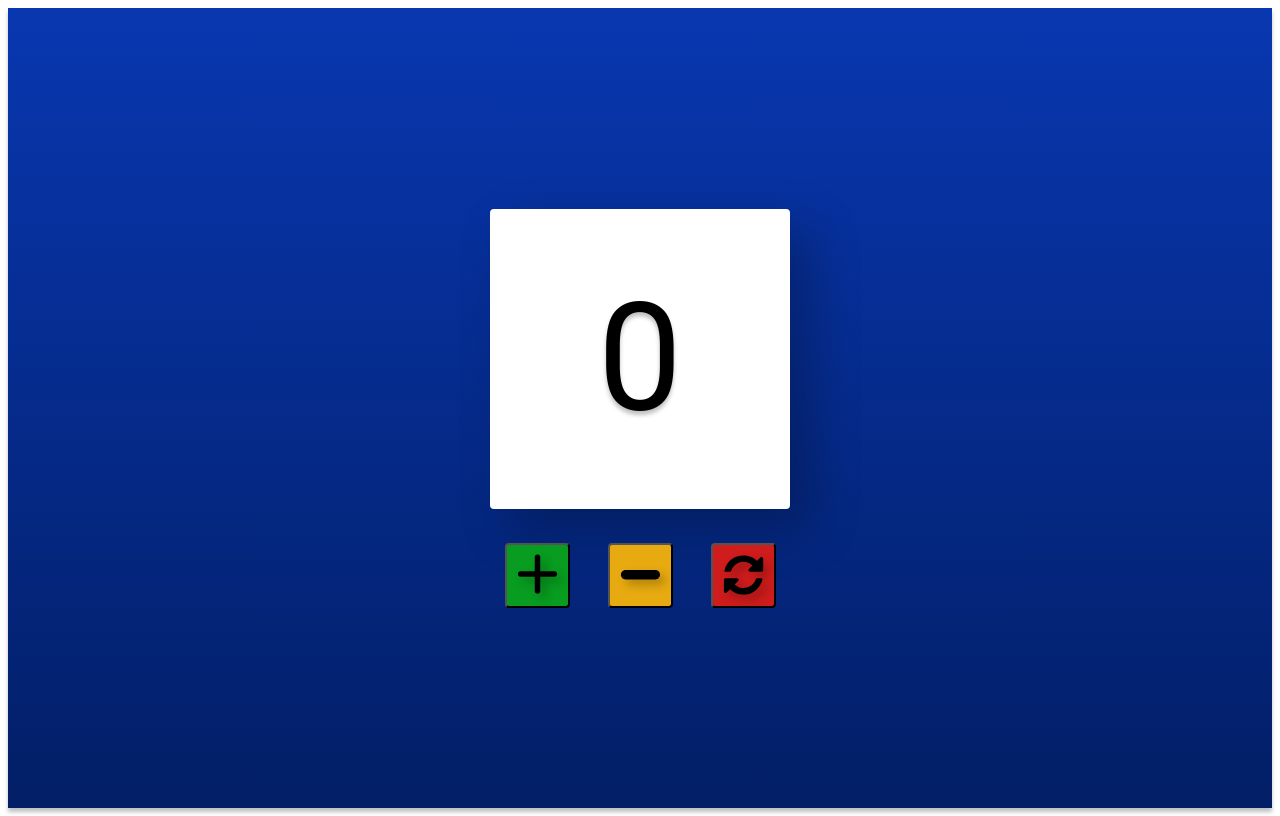
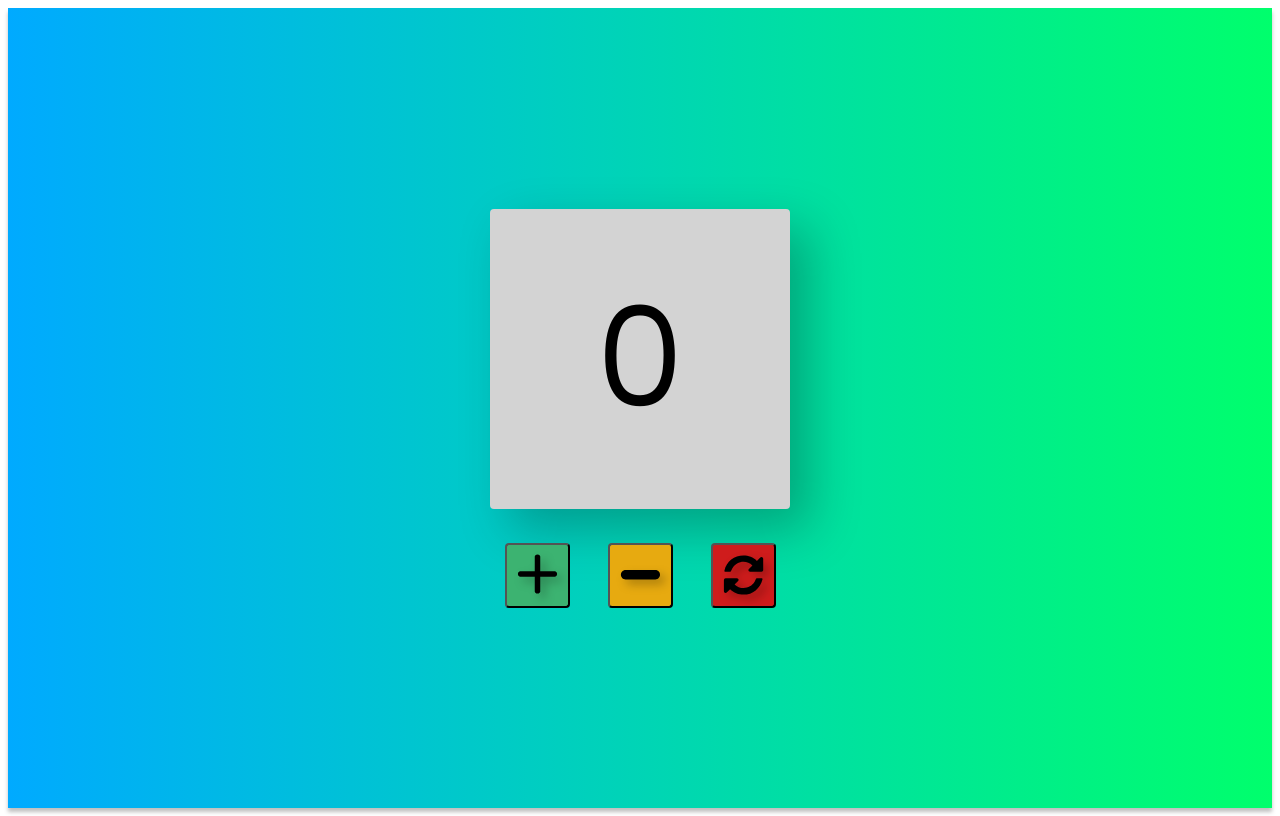
Before and after one commit to kuba-kola/redux_counter, a React app: page / in a window 1280 px wide. Built offline with nearby package versions, Linux system fonts and the light colour scheme.

Commit message:
adding styles

```diff
--- a/src/style.css
+++ b/src/style.css
@@ -1,7 +1,7 @@
 #root{
     width: 100%;
     height: 100vh;
-    background: linear-gradient(180deg, #0837B0 0%, #021E66 100%);
+    background: linear-gradient(to right, #00AAFF, #00FF6C);
     box-shadow: 0px 4px 4px rgba(0, 0, 0, 0.25);
     display: flex;
 }
@@ -11,20 +11,19 @@
 .counter-wrap{
     width: 300px;
     height: 300px;
-    background: #FFFFFF;
+    background: #D3D3D3	;
     box-shadow: 20px 20px 50px rgba(0, 0, 0, 0.25);
     border-radius: 4px;
     display: flex;
     margin-bottom: 34px;
 }
 #counter{
-    font-family: Roboto;
+    font-family: Century Gothic;
     font-style: normal;
     font-weight: normal;
     font-size: 150px;
     line-height: 176px;
     color: #000000;
-    text-shadow: 0px 4px 4px rgba(0, 0, 0, 0.25);
     margin: auto;
 }
 .btn-block{
@@ -51,7 +50,7 @@
     filter: drop-shadow(5px 5px 5px rgba(0,0,0,0.25))
 }
 .btn-inc{
-    background: #089C20;
+    background: #3CB371;
 }
 .btn-dec{
     background: #E7AA10;
@@ -59,9 +58,3 @@
 .btn-res{
     background: #CF1C1C;
 }
-.btn-upl{
-    background: #9B0F9E;
-}
-.btn-dnl{
-    background: #30D9CF;
-}
```
